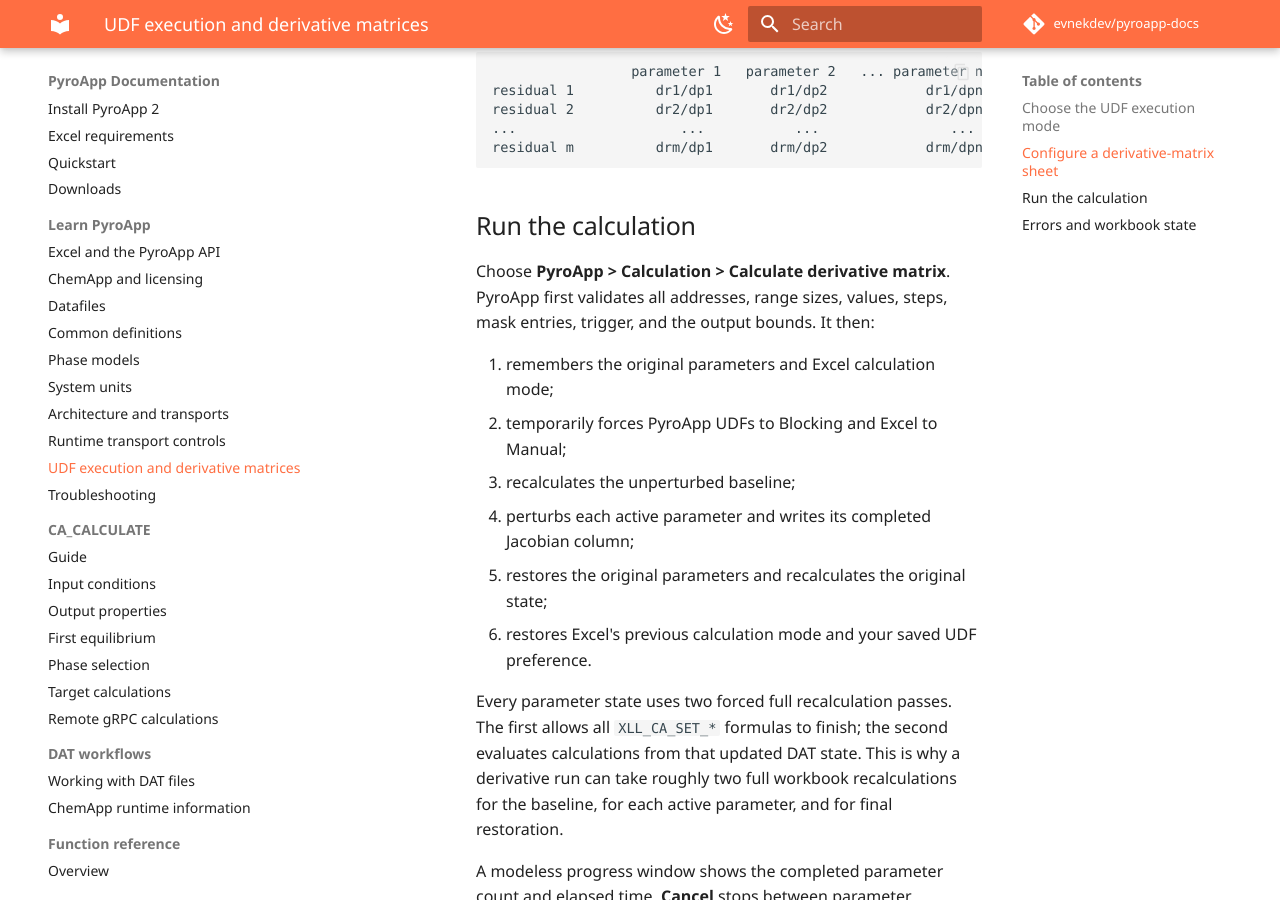
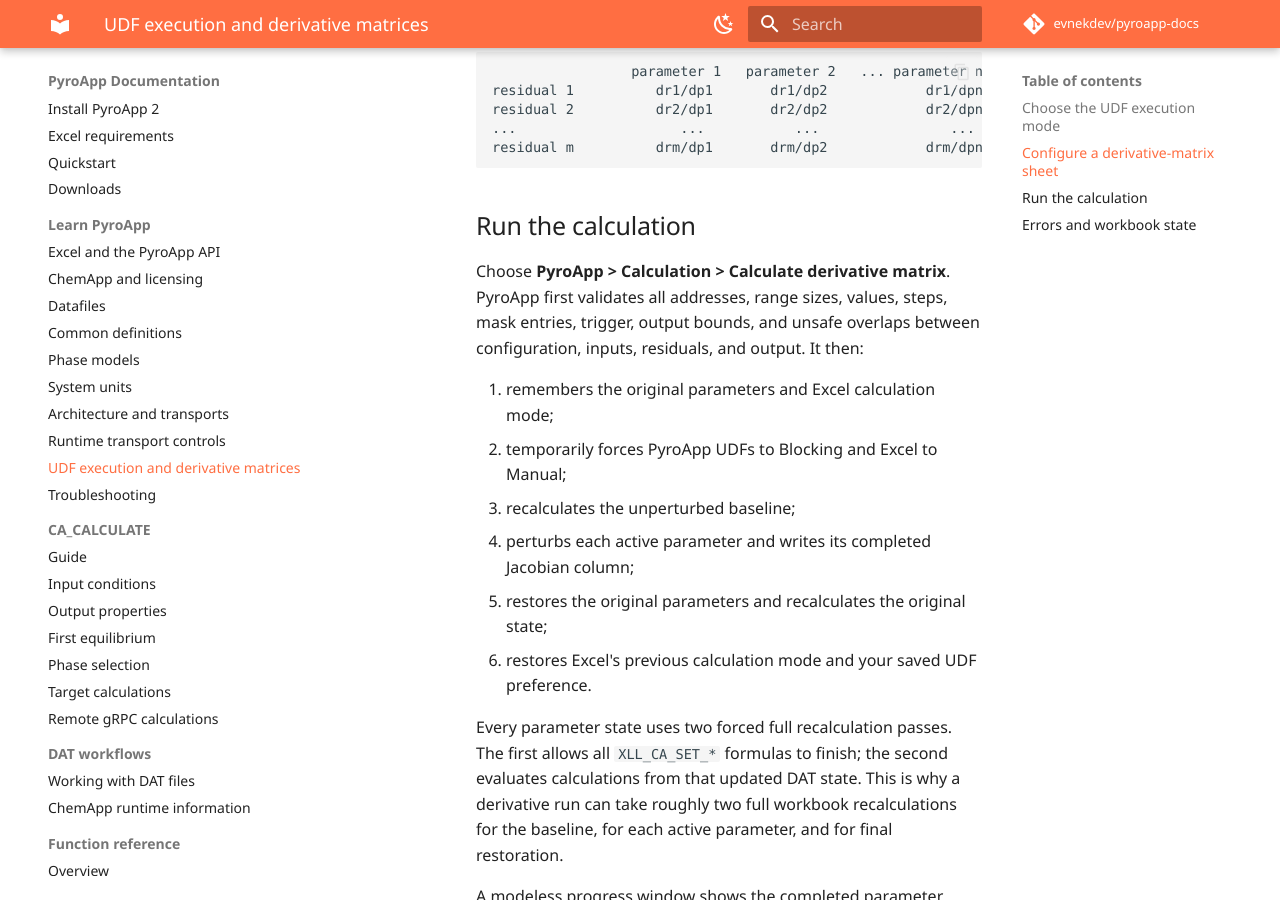
Before and after one commit to evnekdev/pyroapp-docs, an MkDocs documentation site: the page built from docs/derivative-matrix.md, in a window 1280 px wide and 900 px high, scrolled down 1311 px. Built offline with MkDocs 1.6.1 and Material for MkDocs 9.7.7, drawn with Linux system fonts in a browser that asks for light colours; some web fonts are replaced; comment, search, counter and statistics services are not loaded.

Commit message:
Document derivative range overlap checks

```diff
--- a/docs/derivative-matrix.md
+++ b/docs/derivative-matrix.md
@@ -51,8 +51,9 @@
 ## Run the calculation
 
 Choose **PyroApp > Calculation > Calculate derivative matrix**. PyroApp first
-validates all addresses, range sizes, values, steps, mask entries, trigger, and
-the output bounds. It then:
+validates all addresses, range sizes, values, steps, mask entries, trigger,
+output bounds, and unsafe overlaps between configuration, inputs, residuals,
+and output. It then:
 
 1. remembers the original parameters and Excel calculation mode;
 2. temporarily forces PyroApp UDFs to Blocking and Excel to Manual;
```
